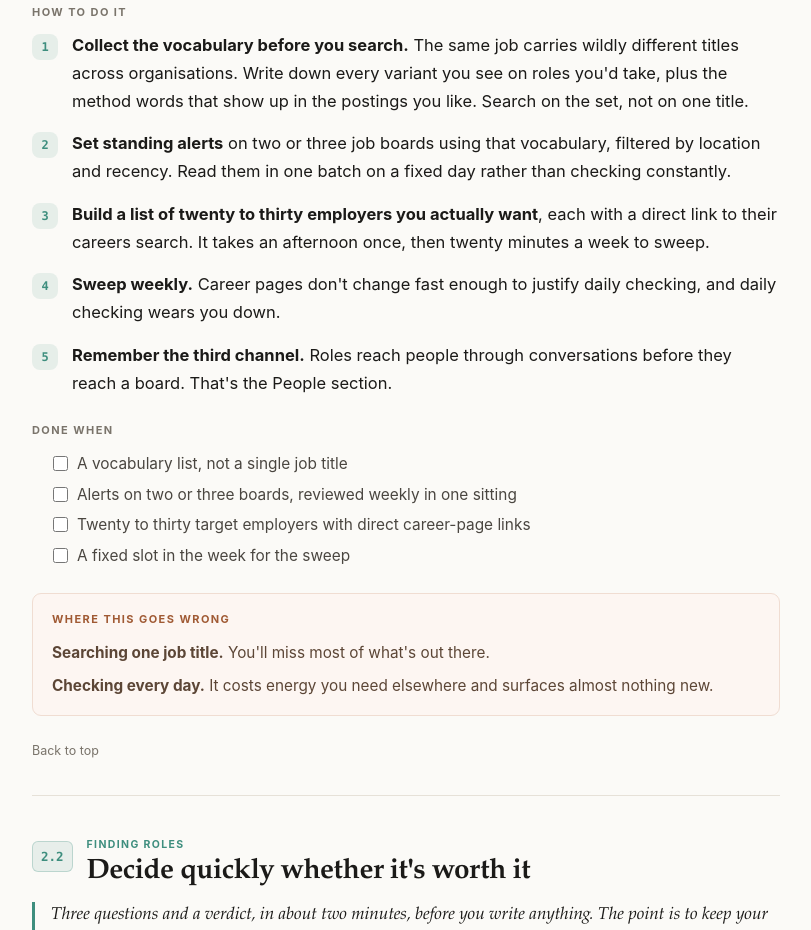
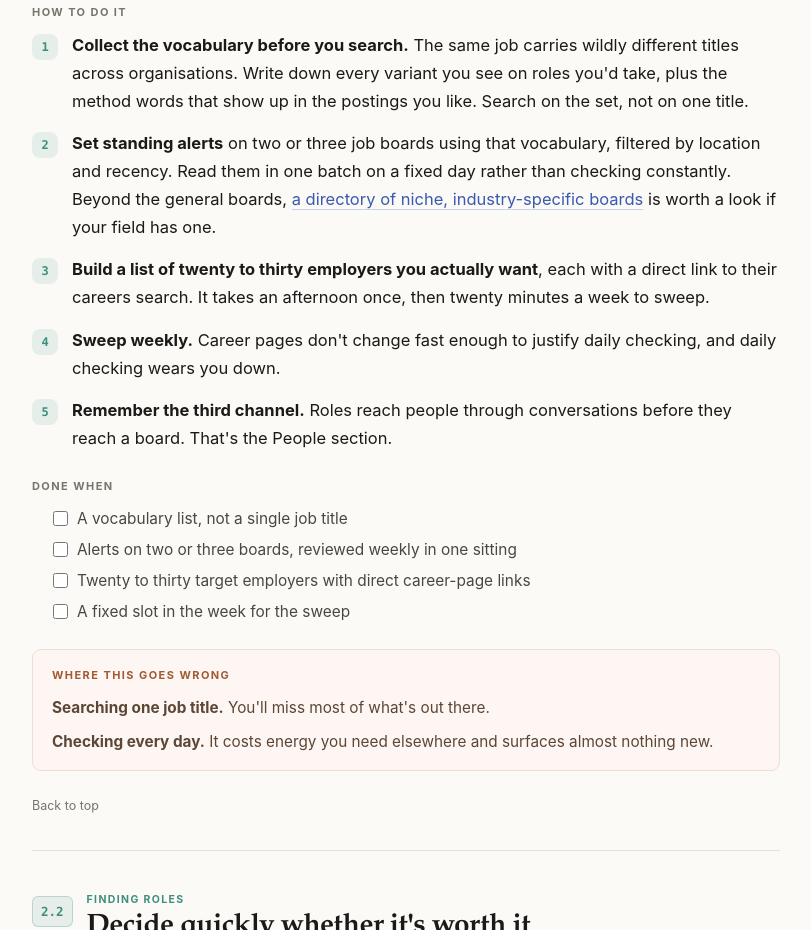
Before and after one commit to achi-zamb/tactical-job-guide, a plain HTML site: page index.html in a window 1280 px wide. Shown: the part 9358-10288 px from the top of the page, without its empty margins (234-1045 px from the left). Drawn offline with Linux system fonts and the light colour scheme.

Commit message:
Link jobsearchdb.com in Where to look module

```diff
--- a/index.html
+++ b/index.html
@@ -373,7 +373,7 @@ footer p{margin:0 0 8px}
 <p>Timing matters too. A posting that has been open for six weeks has less energy behind it than one posted on Tuesday. Where something is clearly a fit, <strong>applying quickly beats another evening of polishing</strong>.</p></div>
   <div class="block"><h4>How to do it</h4><ol>
 <li><strong>Collect the vocabulary before you search.</strong> The same job carries wildly different titles across organisations. Write down every variant you see on roles you'd take, plus the method words that show up in the postings you like. Search on the set, not on one title.</li>
-<li><strong>Set standing alerts</strong> on two or three job boards using that vocabulary, filtered by location and recency. Read them in one batch on a fixed day rather than checking constantly.</li>
+<li><strong>Set standing alerts</strong> on two or three job boards using that vocabulary, filtered by location and recency. Read them in one batch on a fixed day rather than checking constantly. Beyond the general boards, <a href="https://www.jobsearchdb.com/" target="_blank" rel="noopener">a directory of niche, industry-specific boards</a> is worth a look if your field has one.</li>
 <li><strong>Build a list of twenty to thirty employers you actually want</strong>, each with a direct link to their careers search. It takes an afternoon once, then twenty minutes a week to sweep.</li>
 <li><strong>Sweep weekly.</strong> Career pages don't change fast enough to justify daily checking, and daily checking wears you down.</li>
 <li><strong>Remember the third channel.</strong> Roles reach people through conversations before they reach a board. That's the People section.</li>
```
